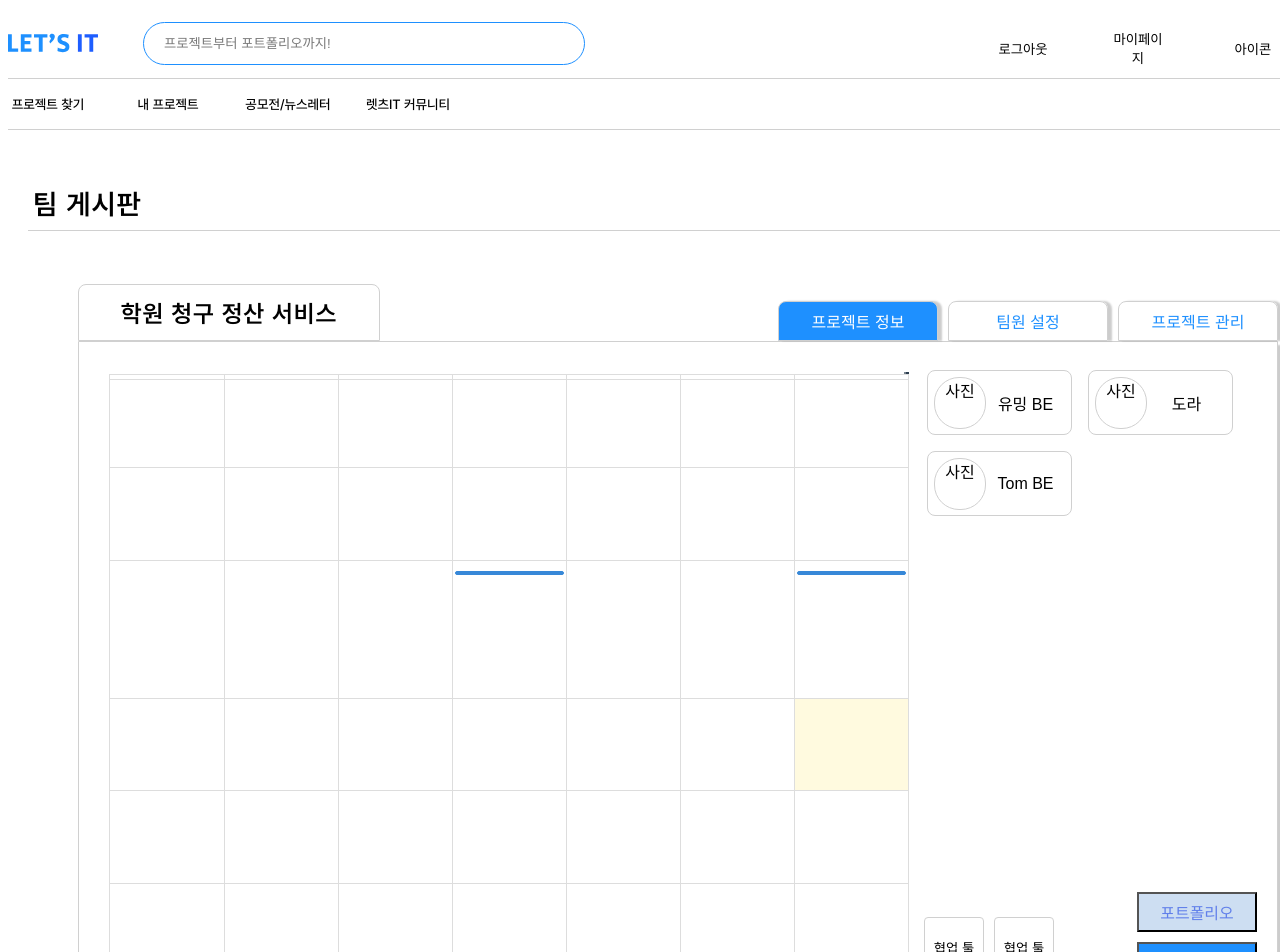
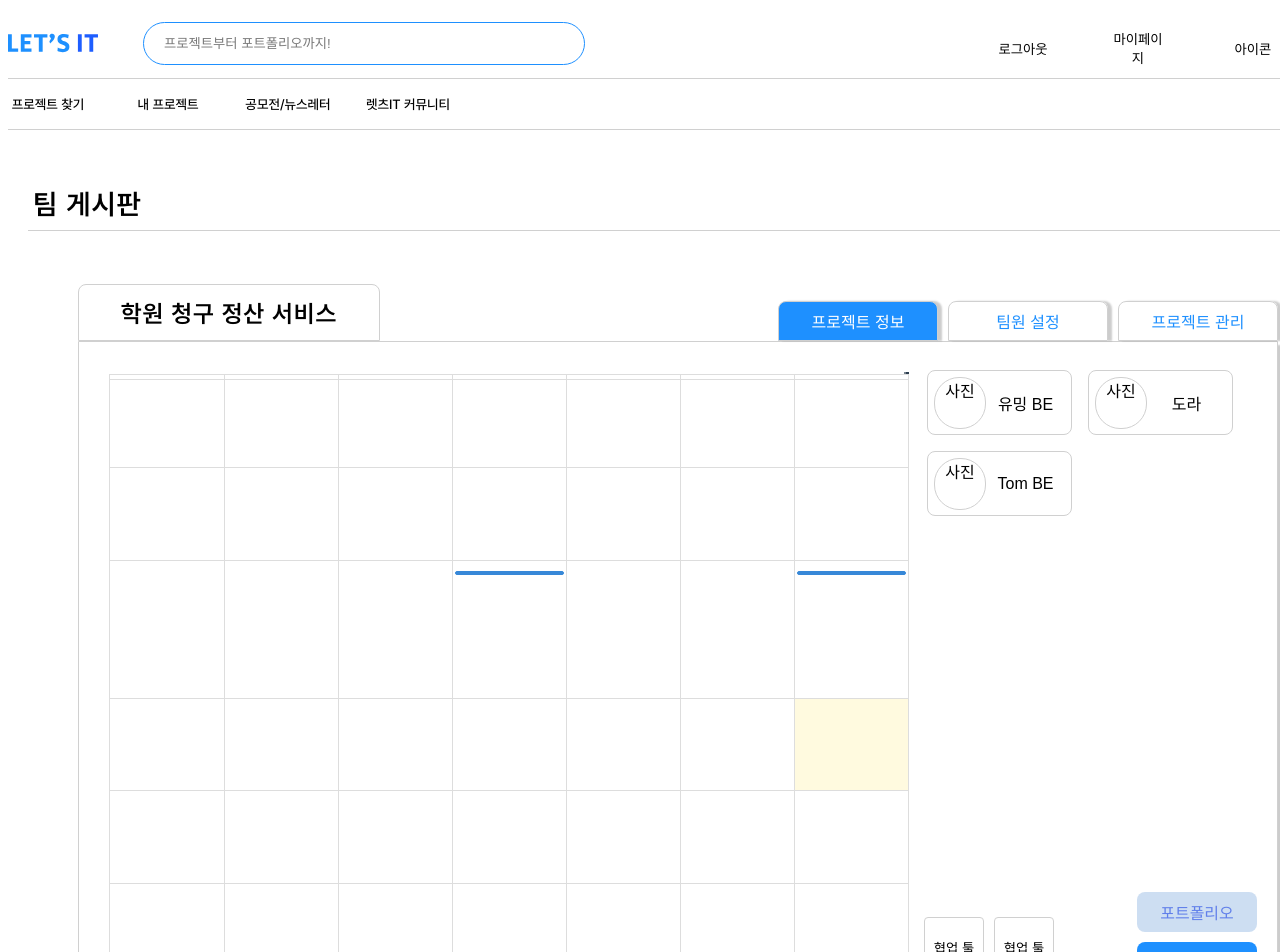
Before and after one commit to yezixx/SOLUX_LETS_IT_Frontend, a React (Vite) app: page / in a window 1280 px wide. Shown: the top 952 px of the page. Built offline with nearby package versions, Linux system fonts and the light colour scheme; the HTML template or start-up script is replaced by a standard one.

Commit message:
Design: 버튼 누락된 css 설정

```diff
--- a/src/Components/Teamboard/ProjInfo/ProjInfo.module.css
+++ b/src/Components/Teamboard/ProjInfo/ProjInfo.module.css
@@ -55,6 +55,9 @@
   cursor: pointer;
   /*폰트*/
   font-size: 16px;
+  /*테두리*/
+  border: none;
+  border-radius: 8px;
 }
 
 .portfolio__button {
```
